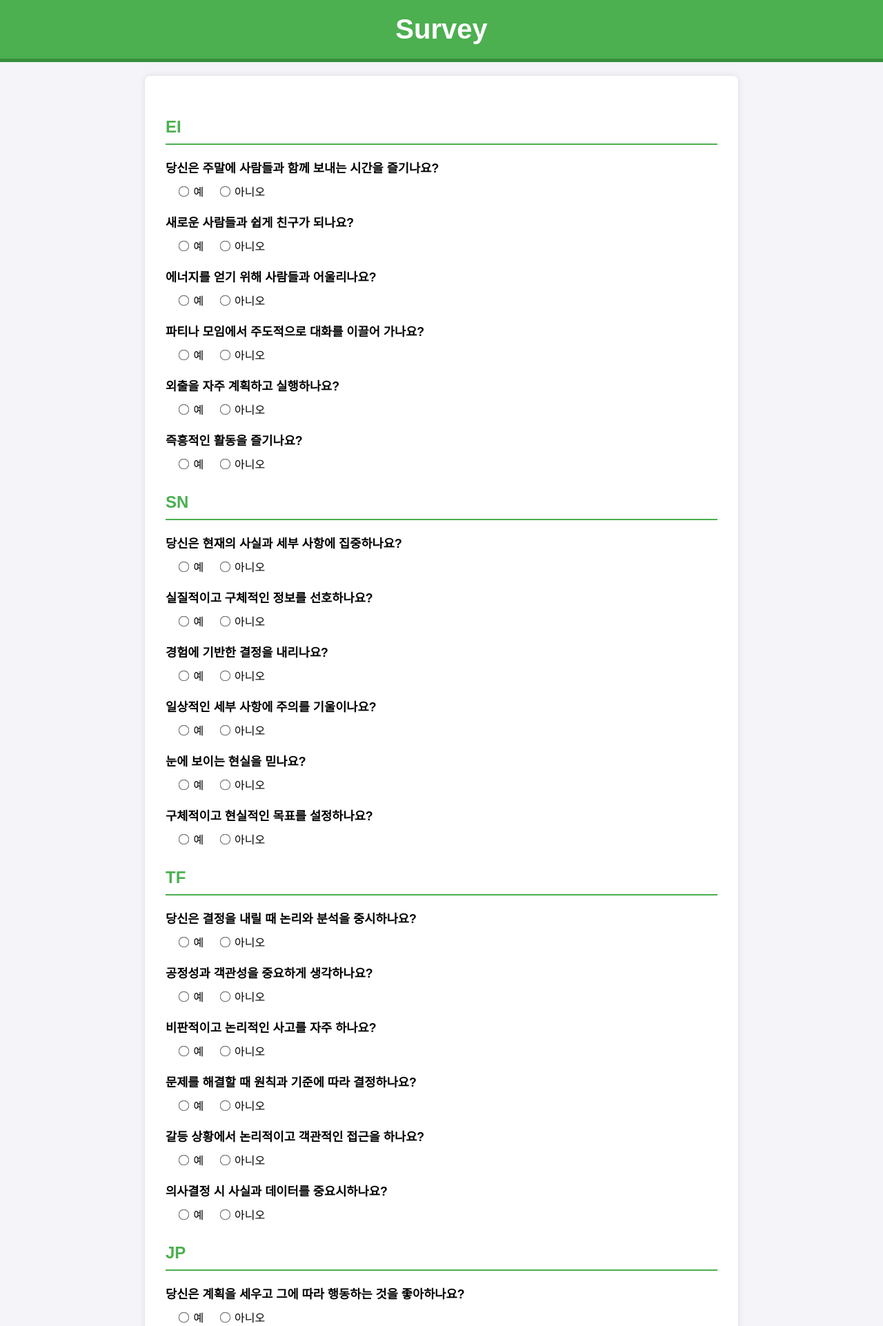
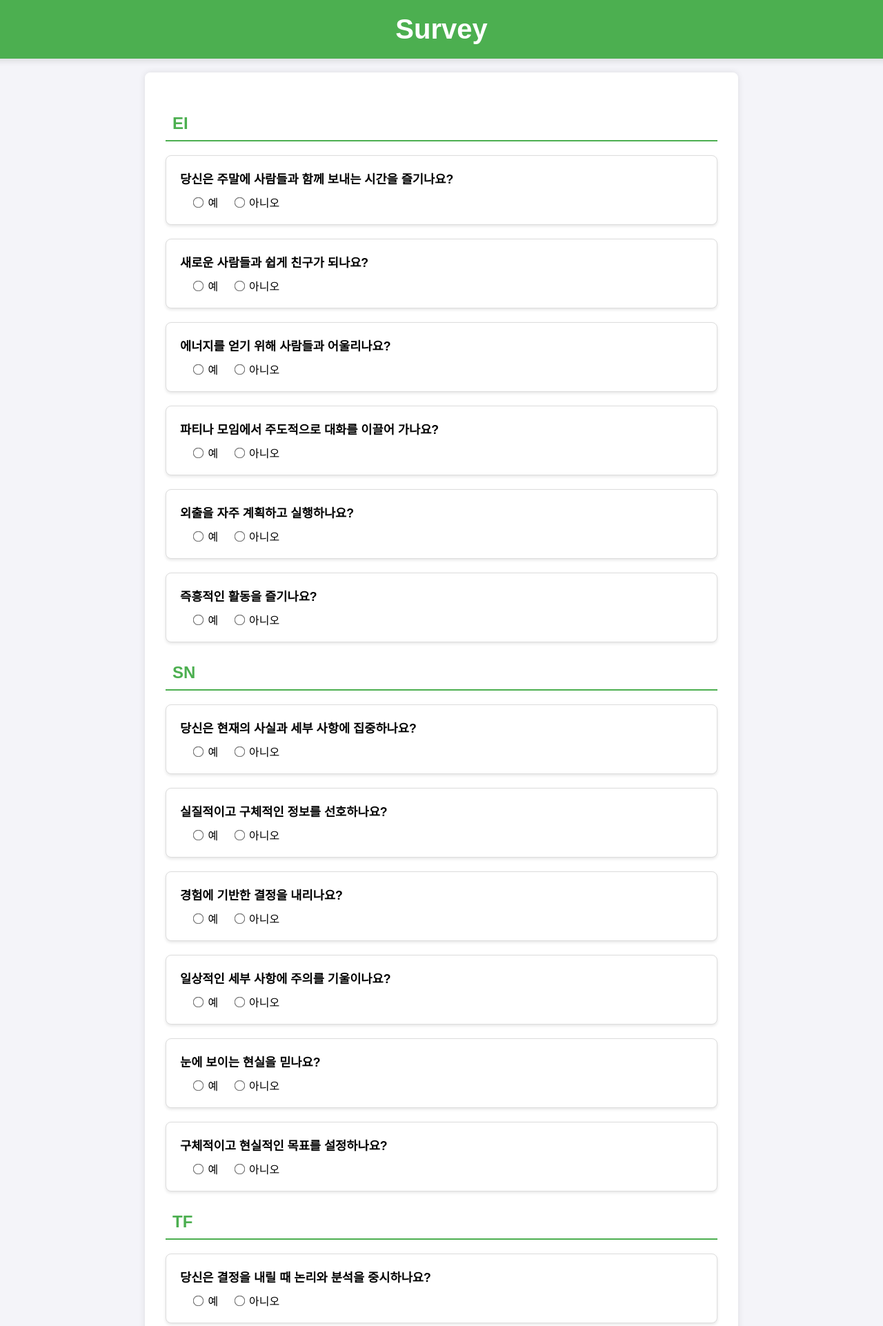
Before and after one commit to Ss0Mae/MBTI_PLANT, a Django app: page / in a window 1280 px wide. Shown: the top 1922 px of that part at 69% size. Run offline with Django 5.2, Linux system fonts and the light colour scheme; the page is wider than the window, and the part outside it is not shown.

Commit message:
FEAT: 조성민 - 설문페이지 카드형식 변환에 대한 css수정

```diff
--- a/mbti_server/poll/static/poll/style.css
+++ b/mbti_server/poll/static/poll/style.css
@@ -1,9 +1,12 @@
-/* poll/static/poll/style.css */
 body {
     font-family: 'Arial', sans-serif;
     background-color: #f4f4f9;
     margin: 0;
     padding: 0;
+    display: flex;
+    justify-content: center;
+    align-items: center;
+    flex-direction: column;
 }
 
 h1 {
@@ -13,12 +16,13 @@ h1 {
     text-align: center;
     margin: 0;
     font-size: 2.5rem;
-    border-bottom: 5px solid #388E3C;
+    width: 100%;
+    box-shadow: 0 4px 8px rgba(0, 0, 0, 0.1);
 }
 
 h2 {
     color: #4CAF50;
-    padding: 10px 0;
+    padding: 10px;
     font-size: 1.5rem;
     border-bottom: 2px solid #4CAF50;
 }
@@ -30,15 +34,26 @@ form {
     border-radius: 8px;
     box-shadow: 0 0 10px rgba(0, 0, 0, 0.1);
     max-width: 800px;
+    width: 100%;
 }
 
 div.question {
     margin-bottom: 20px;
+    border: 1px solid #ddd;
+    border-radius: 8px;
+    padding: 20px;
+    background-color: #fff;
+    box-shadow: 0 2px 4px rgba(0, 0, 0, 0.1);
+    transition: background-color 0.3s ease;
 }
 
 div.question.unanswered {
     border-left: 5px solid red;
     background-color: #ffe6e6;
+}
+
+div.question:hover {
+    background-color: #f9f9f9;
 }
 
 label {
```
Also changed, not shown: other parts of mbti_server/poll/static/poll/style.css (+40 -2 lines).
